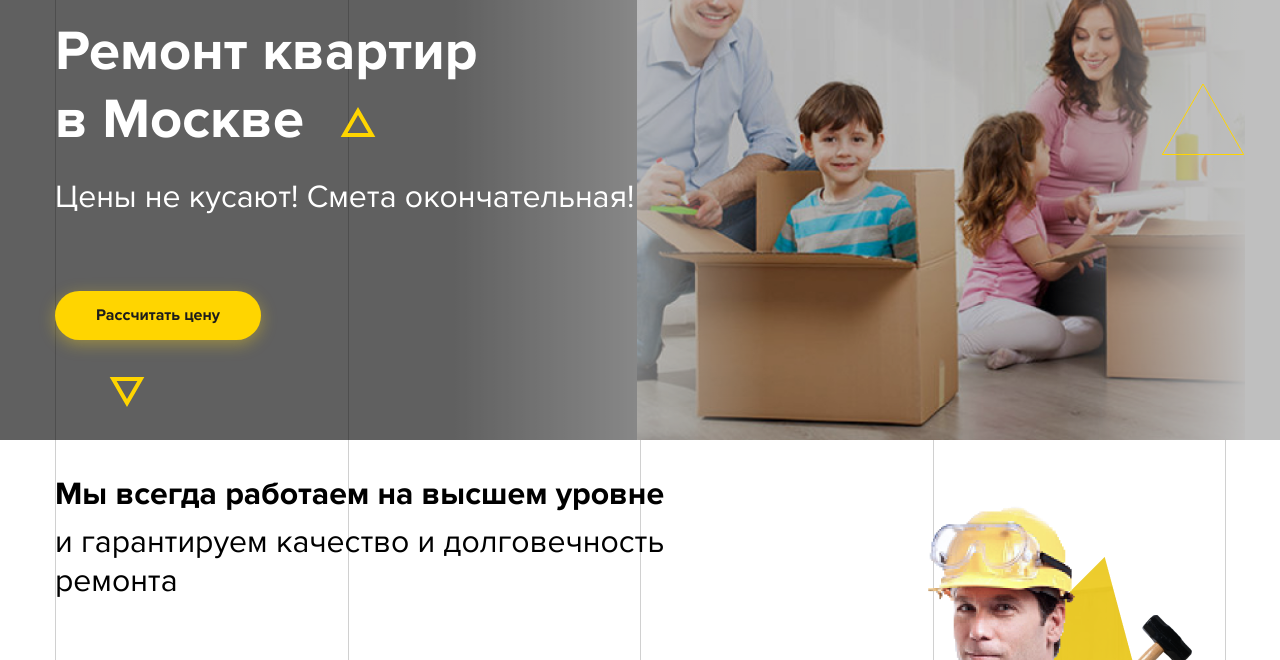
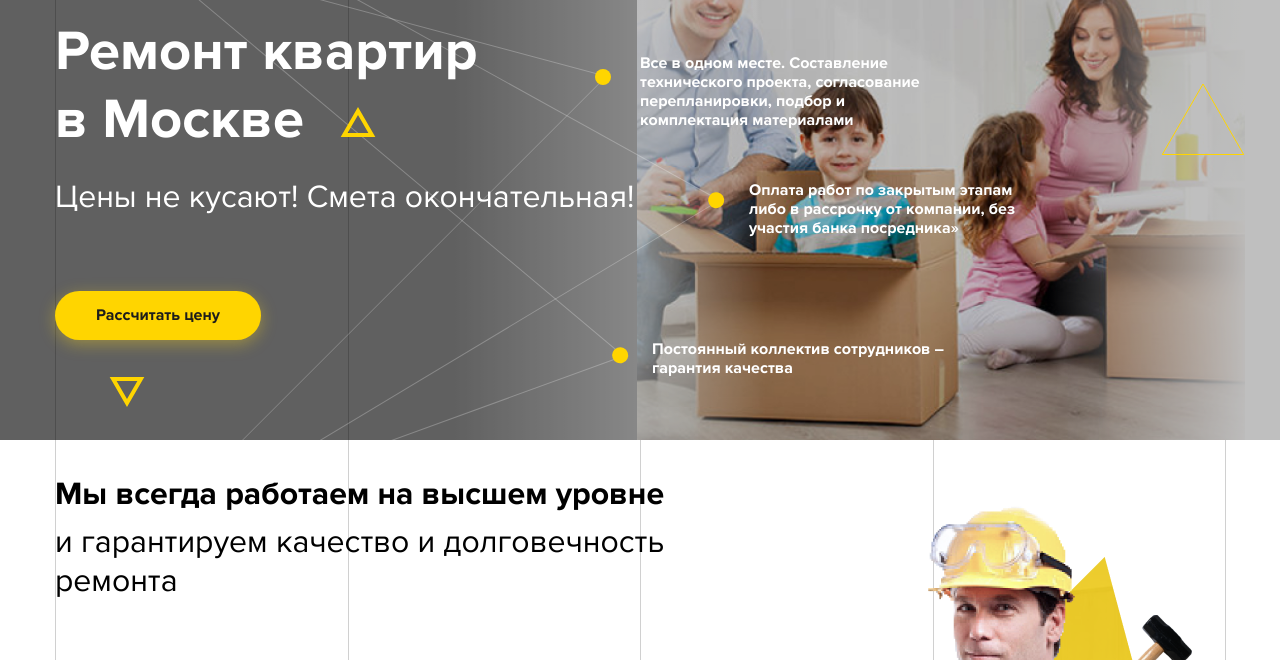
Before and after one commit to postolenko/prospect, a plain HTML site: page index.html in a window 1280 px wide. Shown: the part 140-800 px from the top of the page. Drawn offline with Linux system fonts and the light colour scheme.

Commit message:
Prospect

```diff
--- a/index.html
+++ b/index.html
@@ -132,7 +132,7 @@
 
 			<!-- Section 1 - Main Page -->
 
-			<section class="promo_sect">
+			<section class="promo_sect overflow_wrapp">
 				<div class="bg_line_wrapp">
 					<div class="bg_line"></div>
 					<div class="bg_line"></div>
@@ -149,6 +149,24 @@
 				</div>
 				<div class="row content_row">
 					<img class="tr_1" src="img/yellow_tr_2.svg" alt="" />
+					<div class="promo_item">
+						<img class="tr_lines_1" src="img/tr_lines.svg" alt="" />
+						<div class="descript">
+							<p>Все в одном месте. Составление технического проекта, согласование перепланировки, подбор и комплектация материалами</p>
+						</div>
+					</div>
+					<div class="promo_item promo_item_2">
+						<img class="tr_lines_2" src="img/tr_lines.svg" alt="" />
+						<div class="descript">
+							<p>Оплата работ по закрытым этапам либо в рассрочку от компании, без участия банка посредника»</p>
+						</div>
+					</div>
+					<div class="promo_item promo_item_3">
+						<img class="tr_lines_3" src="img/tr_lines.svg" alt="" />
+						<div class="descript">
+							<p>Постоянный коллектив сотрудников – гарантия качества</p>
+						</div>
+					</div>
 					<div class="promo_desc">
 						<h1>Ремонт квартир<br /> в Москве <img class="tr_2" src="img/yellow_tr_3.svg" alt="" /></h1>
 						<p>Цены не кусают!  Смета окончательная!</p>
--- a/style.css
+++ b/style.css
@@ -1061,7 +1061,6 @@ textarea:focus {
     width: 100%;
     max-width: 608px;
     height: 100%;
-    /*position: relative;*/
     position: absolute;
     top: 0;
     right: 0;
@@ -1152,6 +1151,60 @@ textarea:focus {
     position: absolute;
     bottom: -5px;
     left: 9%;
+}
+
+.promo_item {
+    position: absolute;
+    top: 193px;
+    left: 50%;
+}
+
+.tr_lines_1 {
+    position: absolute;
+    top: -186px;
+    left: -1036px;
+}
+
+.promo_item .descript {
+    max-width: 294px;
+}
+
+.promo_item p {
+    font-family: Proxima Nova;
+    font-weight: bold;
+    font-size: 16px;
+    line-height: 19px;
+    color: #FFFFFF;
+}
+
+.promo_item_2 {
+    position: absolute;
+    top: 320px;
+    left: 59%;
+}
+
+.tr_lines_2 {
+    position: absolute;
+    top: -289px;
+    left: -1119px;
+    -webkit-transform: rotate(14deg);
+    -moz-transform: rotate(14deg);
+    transform: rotate(14deg);
+}
+
+.promo_item_3 {
+    position: absolute;
+    top: 479px;
+    left: 51%;
+}
+
+.tr_lines_3 {
+    position: absolute;
+    top: -384px;
+    left: -1168px;
+    -webkit-transform: rotate(25deg);
+    -moz-transform: rotate(25deg);
+    transform: rotate(25deg);
 }
 
 /*-- /Section 1 - Main Page --*/
@@ -1892,12 +1945,12 @@ textarea:focus {
 }
 
 .services_wrapp .col:nth-child(1) {
-    width: 29%;
+    width: 28%;
     padding-top: 7px;
 }
 
 .services_wrapp .col:nth-child(2) {
-    width: 71%;
+    width: 72%;
 }
 
 .services_wrapp h3 {
```
Also changed, not shown: img/tr_lines.svg (added).
